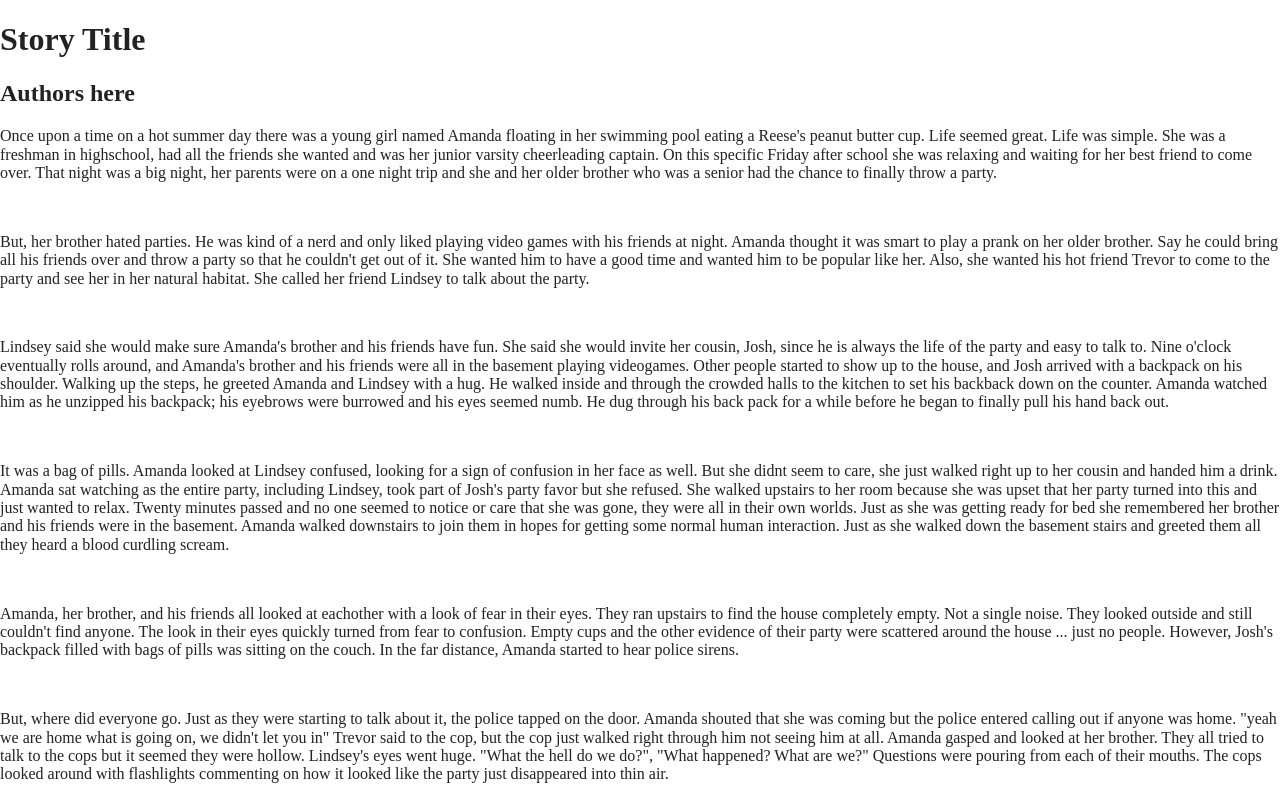
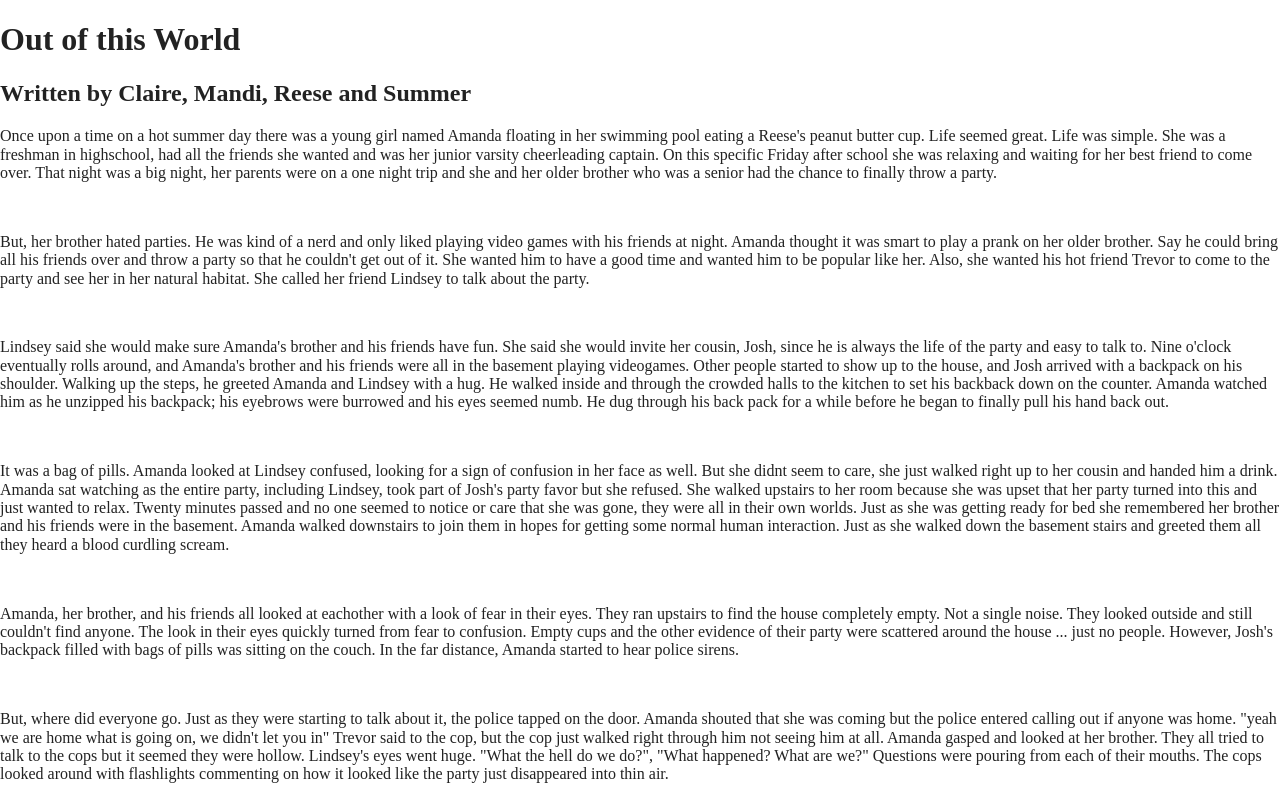
Before and after one commit to mandiwilner/exquisitecorpse, a website built with Parcel: page index.html in a window 1280 px wide. Shown: the top 800 px of the page. Built offline with nearby package versions, Linux system fonts and the light colour scheme.

Commit message:
title and authors

```diff
--- a/index.html
+++ b/index.html
@@ -25,8 +25,8 @@
 <body>
 
   <!-- Add your site or application content here -->
-  <h1>Story Title</h1>
-  <h2>Authors here</h2>
+  <h1>Out of this World</h1>
+  <h2>Written by Claire, Mandi, Reese and Summer</h2>
   <p>Once upon a time on a hot summer day there was a young girl named Amanda floating in her swimming pool eating a Reese's peanut butter cup. Life seemed great. Life was simple. She was a freshman in highschool, had all the friends she wanted and was her junior varsity cheerleading captain. On this specific Friday after school she was relaxing and waiting for her best friend to come over. That night was a big night, her parents were on a one night trip and she and her older brother who was a senior had the chance to finally throw a party.</p>
   <br>
   <p> But, her brother hated parties. He was kind of a nerd and only liked playing video games with his friends at night. Amanda thought it was smart to play a prank on her older brother. Say he could bring all his friends over and throw a party so that he couldn't get out of it. She wanted him to have a good time and wanted him to be popular like her. Also, she wanted his hot friend Trevor to come to the party and see her in her natural habitat. She called her friend Lindsey to talk about the party.</p>
```
